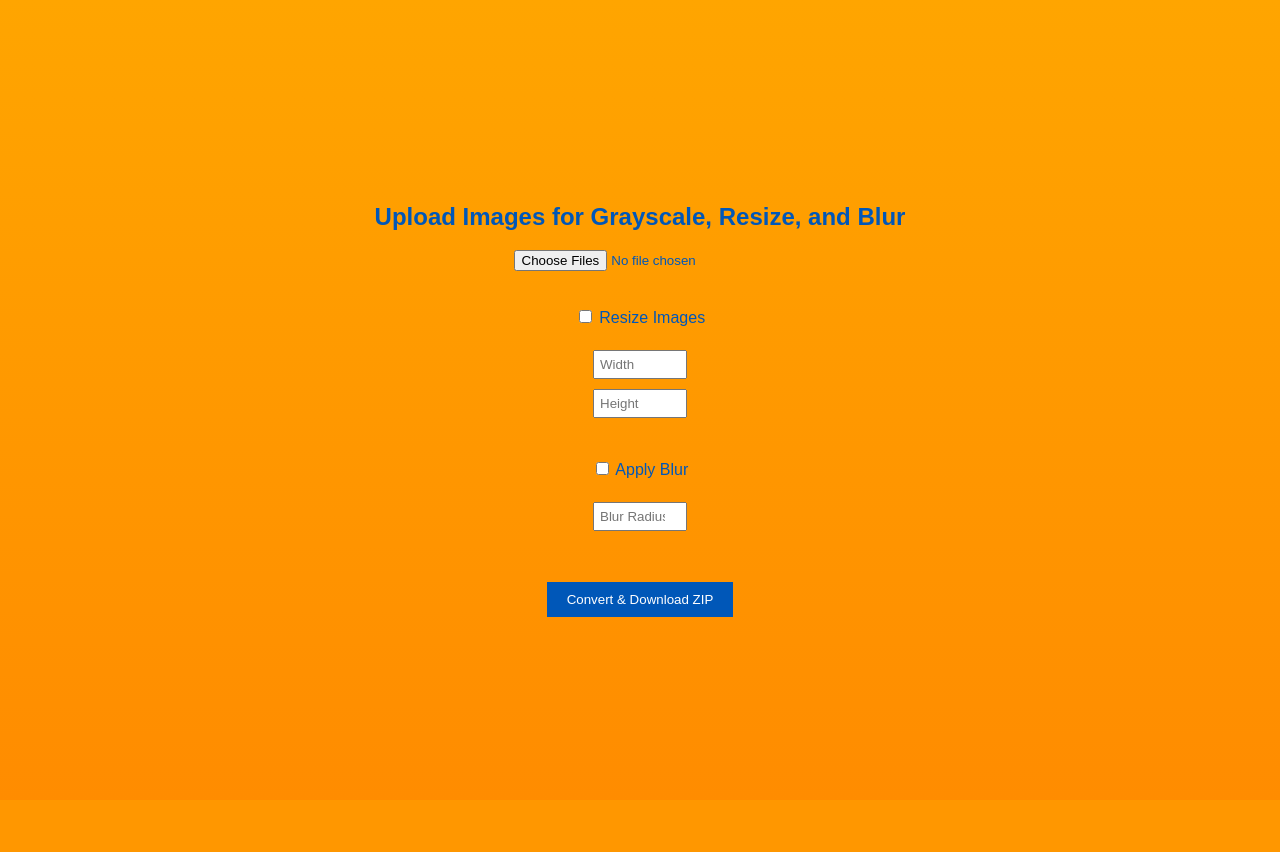
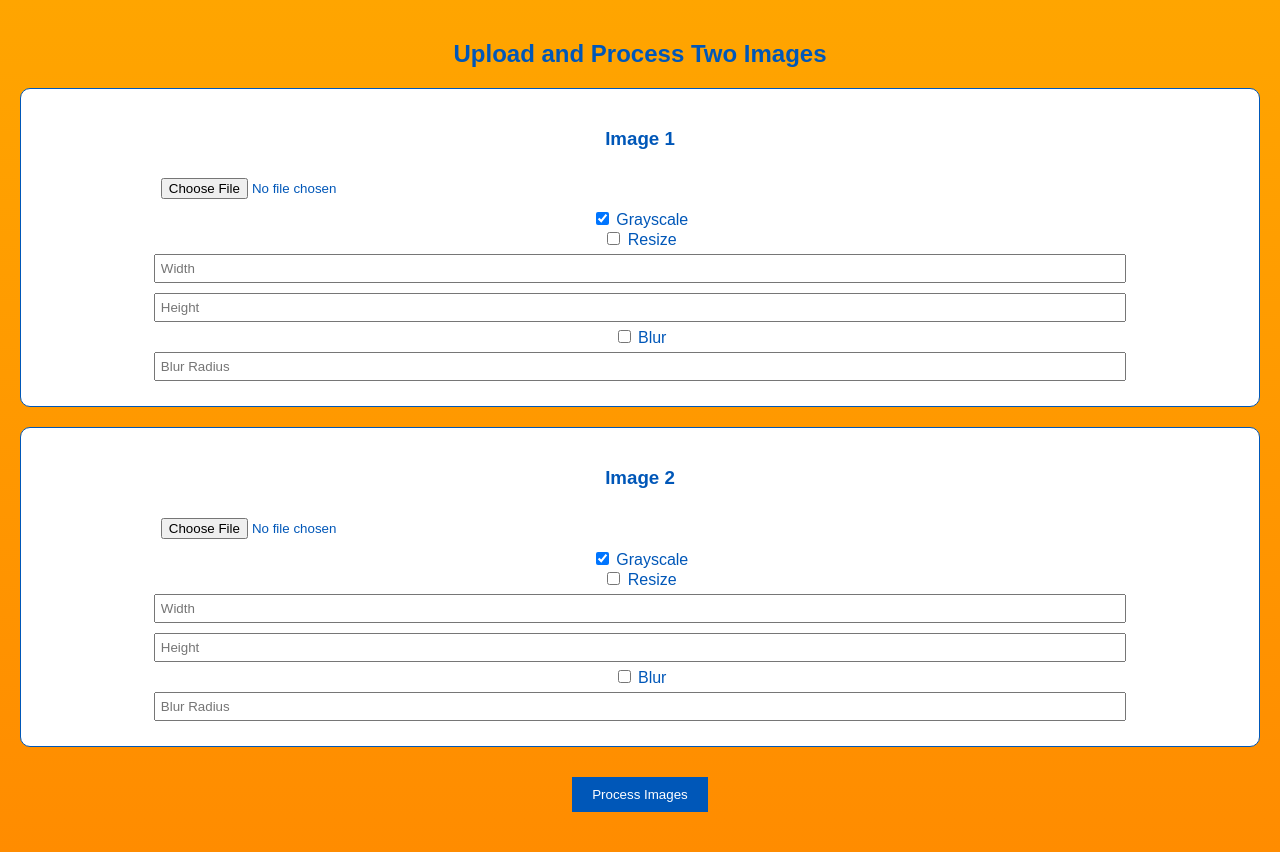
Before and after one commit to Jaylynlowes04/Multi-image-processing, a Flask app: page / in a window 1280 px wide. Before the commit the page ends 617 px from the top, so only its background shows below. Run offline with Flask 3, Linux system fonts and the light colour scheme.

Commit message:
front end overhaulf

```diff
--- a/app.py
+++ b/app.py
@@ -1,11 +1,6 @@
-#Add blurring and connect to website
-#Think of something else to add.
-
-from flask import Flask, request, send_file, jsonify, render_template
+from flask import Flask, request, send_file, render_template, jsonify
 from PIL import Image, ImageFilter
 from io import BytesIO
-import concurrent.futures
-import zipfile
 
 app = Flask(__name__)
 
@@ -13,10 +8,12 @@ app = Flask(__name__)
 def index():
     return render_template('index.html')
 
-# Main processing logic: grayscale, resize, blur
-def process_image(file, resize_dims=None, blur_radius=None):
+def process_image(file, grayscale=True, resize_dims=None, blur_radius=None):
     try:
-        img = Image.open(file).convert('L')  # Grayscale
+        img = Image.open(file)
+
+        if grayscale:
+            img = img.convert('L')
 
         if resize_dims:
             img = img.resize(resize_dims)
@@ -25,59 +22,47 @@ def process_image(file, resize_dims=None, blur_radius=None):
             img = img.filter(ImageFilter.GaussianBlur(radius=blur_radius))
 
         buffer = BytesIO()
-        img.save(buffer, format="PNG")
+        img.save(buffer, format='PNG')
         buffer.seek(0)
-        return file.filename, buffer.read()
+        return buffer
     except Exception as e:
-        return file.filename, f"error: {str(e)}"
+        raise RuntimeError(f"Processing error: {e}")
 
 @app.route('/grayscale', methods=['POST'])
-def grayscale_batch():
-    files = request.files.getlist('images')
-    if not files:
-        return jsonify({'error': 'No images uploaded'}), 400
+def grayscale_route():
+    if 'images' not in request.files:
+        return jsonify({"error": "No image uploaded."}), 400
 
-    # Resize
-    resize = request.form.get('resize') == 'true'
-    resize_dims = None
-    if resize:
-        try:
-            width = int(request.form.get('width'))
-            height = int(request.form.get('height'))
-            resize_dims = (width, height)
-        except (ValueError, TypeError):
-            return jsonify({'error': 'Invalid resize dimensions'}), 400
+    image = request.files['images']
+    if image.filename == '':
+        return jsonify({"error": "Empty filename."}), 400
 
-    # Blur
-    blur = request.form.get('blur') == 'true'
-    blur_radius = None
-    if blur:
-        try:
-            blur_radius = float(request.form.get('blur_radius', 1.0))
-        except ValueError:
-            return jsonify({'error': 'Invalid blur radius'}), 400
+    try:
+        grayscale = request.form.get('grayscale', 'true') == 'true'
+        resize = request.form.get('resize', 'false') == 'true'
+        resize_dims = None
 
-    # Process each image
-    results = []
-    with concurrent.futures.ThreadPoolExecutor() as executor:
-        futures = [
-            executor.submit(process_image, file, resize_dims, blur_radius)
-            for file in files
-        ]
-        for future in concurrent.futures.as_completed(futures):
-            results.append(future.result())
+        if resize:
+            try:
+                width = int(request.form.get('width'))
+                height = int(request.form.get('height'))
+                resize_dims = (width, height)
+            except Exception:
+                return jsonify({"error": "Invalid resize dimensions."}), 400
 
-    # Package into ZIP
-    zip_buffer = BytesIO()
-    with zipfile.ZipFile(zip_buffer, 'w') as zip_file:
-        for filename, data in results:
-            if isinstance(data, bytes):
-                zip_file.writestr(f"processed_{filename}", data)
-            else:
-                zip_file.writestr(f"{filename}_error.txt", data)
+        blur = request.form.get('blur', 'false') == 'true'
+        blur_radius = None
+        if blur:
+            try:
+                blur_radius = float(request.form.get('blur_radius', '0'))
+            except Exception:
+                return jsonify({"error": "Invalid blur radius."}), 400
 
-    zip_buffer.seek(0)
-    return send_file(zip_buffer, mimetype='application/zip', as_attachment=True, download_name='processed_images.zip')
+        processed_img = process_image(image, grayscale, resize_dims, blur_radius)
+        return send_file(processed_img, mimetype='image/png')
+
+    except Exception as e:
+        return jsonify({"error": str(e)}), 500
 
 if __name__ == '__main__':
     app.run(debug=True)
--- a/templates/index.html
+++ b/templates/index.html
@@ -2,19 +2,27 @@
 <html lang="en">
 <head>
   <meta charset="UTF-8">
-  <title>Grayscale, Resize & Blur Image Processor</title>
+  <title>Image Processor – Two Image Configs</title>
   <style>
     body {
       background: linear-gradient(to bottom, #FFA500, #FF8C00);
       color: #0057B8;
+      font-family: Arial, sans-serif;
       text-align: center;
-      font-family: Arial, sans-serif;
-      height: 100vh;
       margin: 0;
-      display: flex;
-      flex-direction: column;
-      justify-content: center;
-      align-items: center;
+      padding: 20px;
+    }
+    .image-config {
+      border: 1px solid #0057B8;
+      border-radius: 10px;
+      padding: 20px;
+      margin-bottom: 20px;
+      background: #fff;
+    }
+    input[type="number"], input[type="file"] {
+      width: 80%;
+      padding: 5px;
+      margin: 5px;
     }
     button {
       background-color: #0057B8;
@@ -24,102 +32,112 @@
       margin-top: 10px;
       cursor: pointer;
     }
-    button:hover {
-      background-color: #003F7F;
+    #gallery {
+      display: flex;
+      flex-wrap: wrap;
+      justify-content: center;
+      gap: 20px;
+      margin-top: 20px;
     }
-    input[type="number"] {
-      width: 80px;
-      padding: 5px;
+    .preview-set {
+      display: flex;
+      flex-direction: column;
+      align-items: center;
+    }
+    .preview-set img {
+      max-width: 300px;
       margin: 5px;
-    }
-    #loading {
-      display: none;
-      margin-top: 10px;
-      font-style: italic;
+      border-radius: 10px;
+      box-shadow: 0 2px 5px rgba(0, 0, 0, 0.2);
     }
   </style>
 </head>
 <body>
-  <h2>Upload Images for Grayscale, Resize, and Blur</h2>
 
-  <input type="file" id="imageInput" accept="image/*" multiple><br><br>
+  <h2>Upload and Process Two Images</h2>
 
-  <!-- Resize Options -->
-  <label><input type="checkbox" id="resizeCheckbox"> Resize Images</label><br>
-  <input type="number" id="resizeWidth" placeholder="Width" min="1">
-  <input type="number" id="resizeHeight" placeholder="Height" min="1"><br><br>
+  <div class="image-config">
+    <h3>Image 1</h3>
+    <input type="file" id="image1" accept="image/*"><br>
+    <label><input type="checkbox" id="grayscale1" checked> Grayscale</label><br>
+    <label><input type="checkbox" id="resize1"> Resize</label><br>
+    <input type="number" id="resizeWidth1" placeholder="Width">
+    <input type="number" id="resizeHeight1" placeholder="Height"><br>
+    <label><input type="checkbox" id="blur1"> Blur</label><br>
+    <input type="number" id="blurRadius1" placeholder="Blur Radius" min="0" step="0.1">
+  </div>
 
-  <!-- Blur Options -->
-  <label><input type="checkbox" id="blurCheckbox"> Apply Blur</label><br>
-  <input type="number" id="blurRadius" placeholder="Blur Radius" min="0" step="0.1"><br><br>
+  <div class="image-config">
+    <h3>Image 2</h3>
+    <input type="file" id="image2" accept="image/*"><br>
+    <label><input type="checkbox" id="grayscale2" checked> Grayscale</label><br>
+    <label><input type="checkbox" id="resize2"> Resize</label><br>
+    <input type="number" id="resizeWidth2" placeholder="Width">
+    <input type="number" id="resizeHeight2" placeholder="Height"><br>
+    <label><input type="checkbox" id="blur2"> Blur</label><br>
+    <input type="number" id="blurRadius2" placeholder="Blur Radius" min="0" step="0.1">
+  </div>
 
-  <button id="convertButton" onclick="uploadImages()">Convert & Download ZIP</button>
-  <div id="loading">Processing images...</div>
+  <button onclick="uploadImages()">Process Images</button>
+
+  <div id="gallery"></div>
 
   <script>
     async function uploadImages() {
-      const input = document.getElementById('imageInput');
-      const files = input.files;
-      const button = document.getElementById('convertButton');
-      const loading = document.getElementById('loading');
+      const gallery = document.getElementById('gallery');
+      gallery.innerHTML = '';
 
-      const resize = document.getElementById('resizeCheckbox').checked;
-      const width = document.getElementById('resizeWidth').value;
-      const height = document.getElementById('resizeHeight').value;
+      for (let i = 1; i <= 2; i++) {
+        const fileInput = document.getElementById(`image${i}`);
+        const file = fileInput.files[0];
+        if (!file) continue;
 
-      const blur = document.getElementById('blurCheckbox').checked;
-      const blurRadius = document.getElementById('blurRadius').value;
-
-      if (!files.length) {
-        alert("Please select at least one image.");
-        return;
+        const formData = new FormData();
+        formData.append('images', file);
+        formData.append('grayscale', document.getElementById(`grayscale${i}`).checked);
+        formData.append('resize', document.getElementById(`resize${i}`).checked);
+        if (document.getElementById(`resize${i}`).checked) {
+          formData.append('width', document.getElementById(`resizeWidth${i}`).value);
+          formData.append('height', document.getElementById(`resizeHeight${i}`).value);
+        }
+        formData.append('blur', document.getElementById(`blur${i}`).checked);
+        if (document.getElementById(`blur${i}`).checked) {
+          formData.append('blur_radius', document.getElementById(`blurRadius${i}`).value);
         }
 
-      const formData = new FormData();
-      for (const file of files) {
-        formData.append('images', file);
-      }
+        const previewSet = document.createElement('div');
+        previewSet.className = 'preview-set';
 
-      // Resize options
-      formData.append('resize', resize);
-      if (resize) {
-        formData.append('width', width);
-        formData.append('height', height);
-      }
-
-      // Blur options
-      formData.append('blur', blur);
-      if (blur) {
-        formData.append('blur_radius', blurRadius);
-      }
+        const rawImg = document.createElement('img');
+        rawImg.src = URL.createObjectURL(file);
+        rawImg.alt = 'Raw Image';
+        previewSet.appendChild(rawImg);
 
         try {
-        button.disabled = true;
-        loading.style.display = 'block';
-
           const response = await fetch('/grayscale', {
             method: 'POST',
             body: formData
           });
 
-        if (!response.ok) throw new Error('Image processing failed.');
+          if (!response.ok) throw new Error('Processing failed');
 
           const blob = await response.blob();
-        const url = URL.createObjectURL(blob);
-        const link = document.createElement('a');
-        link.href = url;
-        link.download = 'processed_images.zip';
-        document.body.appendChild(link);
-        link.click();
-        document.body.removeChild(link);
-        URL.revokeObjectURL(url);
+          const processedUrl = URL.createObjectURL(blob);
+
+          const finalImg = document.createElement('img');
+          finalImg.src = processedUrl;
+          finalImg.alt = 'Processed Image';
+          previewSet.appendChild(finalImg);
         } catch (err) {
-        alert(err.message);
-      } finally {
-        button.disabled = false;
-        loading.style.display = 'none';
+          const errorText = document.createElement('p');
+          errorText.textContent = `Error: ${err.message}`;
+          previewSet.appendChild(errorText);
+        }
+
+        gallery.appendChild(previewSet);
       }
     }
   </script>
+
 </body>
 </html>
```
Lines whose indentation alone changed are shown as unchanged.
